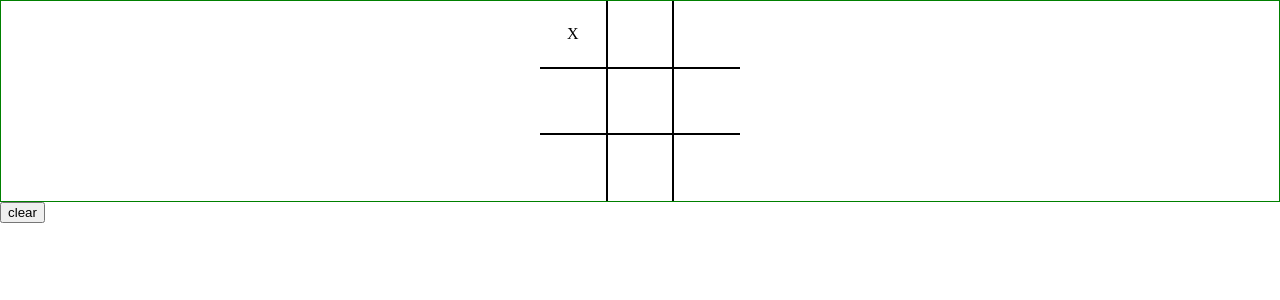
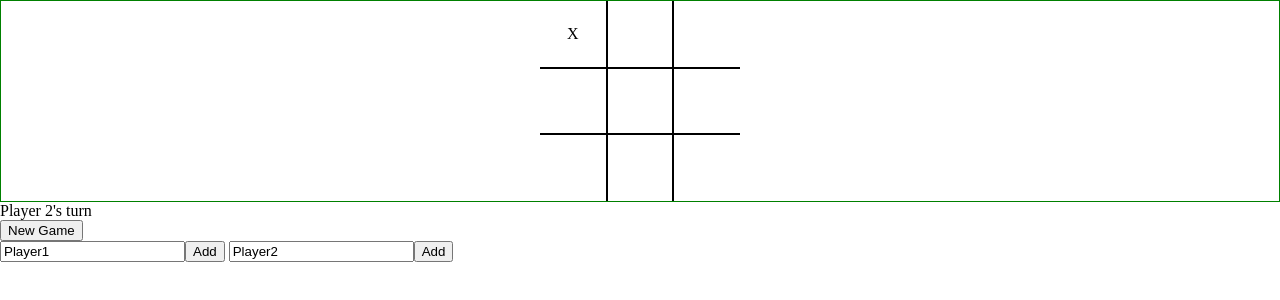
Before and after one commit to MorrisMalone/tic-tac-toe, a plain HTML site: page index.html in a window 1280 px wide. Both pictures are taken after a click on the element 573 px from the left and 34 px from the top of the page. Drawn offline with Linux system fonts and the light colour scheme.

Commit message:
Fix bugs on clearGame()

```diff
--- a/index.html
+++ b/index.html
@@ -1,4 +1,4 @@
-<!DOCTYPE <!DOCTYPE html>
+<!DOCTYPE html>
 <html>
 
 <head>
@@ -15,7 +15,11 @@
         <div id='game' class="game-board"></div>
     </div>
     <div id='result'></div>
-    <button onclick="displayController.clearGame()">clear</button>
+    <button onclick="displayController.clearGame()">New Game</button>
+    <div>
+        <input id='player1' type='text' name='player1' placeholder="Player1" value='Player1'><button id='addPlayer1' onclick='addPlayer()'>Add</button>
+        <input id='player2' type='text' name='player2' placeholder='Player2' value='Player2'><button id="addPlayer2" onclick='addPlayer()'>Add</button>
+    </div>
 </body>
 
 </html>
--- a/script.js
+++ b/script.js
@@ -7,27 +7,27 @@ const gameBoard = (() => {
 
     let gameBoardArray = ['', '', '', '', '', '', '', '', '']; // the array is looped over to create the html
 
-    const clearGameBoard = () => {
+    const clearGameBoard = function() {
 
-        gameBoardArray = ['', '', '', '', '', '', '', '', ''];
+        this.gameBoardArray = ['', '', '', '', '', '', '', '', ''];
     };
 
     // to add the player's mark in the gameBoardArray
-    const update = (position, currentPlayer) => {
-        gameBoardArray.splice(position, 1, currentPlayer.mark)
+    const update = function(position, currentPlayer) {
+        this.gameBoardArray.splice(position, 1, currentPlayer.mark)
     };
 
     // create the html to be displayed on the webpage
-    const createGameBoard = () => {
+    const createGameBoard = function() {
         let gridGameBoard = '';
 
-        for (let i = 0; i < gameBoardArray.length; i++) {
+        for (let i = 0; i < this.gameBoardArray.length; i++) {
 
-            if (gameBoardArray[i] === '') {
+            if (this.gameBoardArray[i] === '') {
 
-                gridGameBoard += `<div id='${i}' class='notPlayed playBox'>${gameBoardArray[i]}</div>`;
+                gridGameBoard += `<div id='${i}' class='notPlayed playBox'>${this.gameBoardArray[i]}</div>`;
 
-            } else gridGameBoard += `<div id='${i}' class='played playBox'>${gameBoardArray[i]}</div>`;
+            } else gridGameBoard += `<div id='${i}' class='played playBox'>${this.gameBoardArray[i]}</div>`;
 
         }
         return gameBoardDisplay.innerHTML = gridGameBoard;
@@ -43,13 +43,13 @@ const Player = (name, mark) => {
 
     let spotPlayed = [];
 
-    const clearPlayer = () => {
-        spotPlayed = [];
+    const clearPlayer = function() {
+        this.spotPlayed = [];
     };
 
-    const play = (id) => { // keep track of the played spots by the player
-
-        spotPlayed.push(id);
+    const play = function(id) {
+        this.spotPlayed.push(id);
+        console.log(this.spotPlayed);
     };
 
     return { name, mark, spotPlayed, play, clearPlayer };
@@ -58,13 +58,13 @@ const Player = (name, mark) => {
 // Creation of two players with names
 
 
-let player1 = Player('Pierre', 'X');
-let player2 = Player('Johan', 'O');
+let player1 = Player('Player 1', 'X');
+let player2 = Player('Player 2', 'O');
 
 // create the displayController with a module
 // this is going to control the all game
 const displayController = (() => {
-    let currentPlayer = player1;
+    let currentPlayer = null;
     let winner = null;
     let winningLine = null;
     let gameFinished = false;
@@ -73,7 +73,7 @@ const displayController = (() => {
     // check for a winner by checking each turn if the current player made a winning move
     // by checking the 'spotPlayed' against the winning combinations. If any winning combination
     // is contained in the player's 'spotPlayed' then he is the winner
-    const checkForAWinner = () => {
+    const checkForAWinner = function() {
 
         let winningCombinations = [['0', '1', '2'], ['3', '4', '5'], ['6', '7', '8'], ['0', '3', '6'], ['1', '4', '7'], ['2', '5', '8'], ['0', '4', '8'], ['2', '4', '6']];
 
@@ -84,23 +84,26 @@ const displayController = (() => {
                 winningLine = winningCombinations[i]; // return the winning line to then hilight it
                 return true;
             }
-
         }
-
     };
     // to change from one player to another
-    const setPlayer = () => {
+    const setPlayer = function() {
 
         if (gameStarted) {
 
             return currentPlayer === player1 ? currentPlayer = player2 : currentPlayer = player1;
 
-        } else return (currentPlayer, gameStarted = true);
+        } else return (currentPlayer = player1, gameStarted = true);
+    };
+
+    const announceNextPlayer = function() {
+        let nextPlayerDisplay = document.getElementById('result');
+        currentPlayer === player1 ? nextPlayerDisplay.textContent = `${player2.name}'s turn` : nextPlayerDisplay.textContent = `${player1.name}'s turn`;
     };
 
     // to add the eventListeners only to the spots that are not played yet
     // thus a player can't play on an already played spot
-    const printGame = () => {
+    const printGame = function() {
 
         gameBoard.createGameBoard();
         let spotsToPlay = document.querySelectorAll('.notPlayed');
@@ -111,18 +114,20 @@ const displayController = (() => {
 
         }));
 
-    }
+    };
 
-    const playGame = (event) => {
+    const playGame = function(event) {
 
         if (!gameFinished) {
+
             setPlayer(); // select current player
 
             gameBoard.update(event.target.id, currentPlayer); // update of the gameBoard
 
             currentPlayer.play(event.target.id); // keep track of this player's move
+            printGame(); // display the game on the webpage
 
-            printGame(); // display the game on the webpage
+
 
             if (checkForAWinner()) { // check for a winner each turn
 
@@ -135,26 +140,24 @@ const displayController = (() => {
 
                 gameFinished = true;
             };
+
+            if (!gameFinished) announceNextPlayer();
         };
     };
 
-    // This doesn't work
-    // it doesn't update anything when I call it from the console.
+    // to start a new game and clear everything
     const clearGame = () => {
-
         player1.clearPlayer();
         player2.clearPlayer();
+        gameBoard.clearGameBoard();
 
-        gameBoard.clearGameBoard();
-        console.log(gameBoard.gameBoardArray);
-
+        winner = null;
         gameFinished = false;
         gameStarted = false;
         winningLine = null;
-        currentPlayer = player1;
+
+        document.getElementById('result').textContent = '';
         printGame();
-
-
     };
 
 
@@ -162,6 +165,20 @@ const displayController = (() => {
 })();
 
 
+// Public stuff
+
+function addPlayer() {
+
+    if (event.target.id == 'addPlayer1') {
+        let name = document.getElementById('player1').value;
+        player1 = Player(name, 'X');
+
+    } else {
+        let name = document.getElementById('player2').value;
+        player2 = Player(name, 'O');
+    }
+}
+
 // functions to find a place for
 
 displayController.printGame();
```
